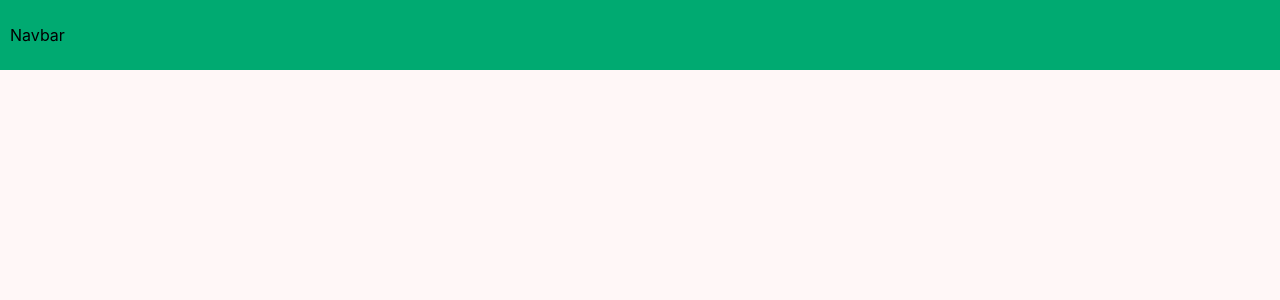
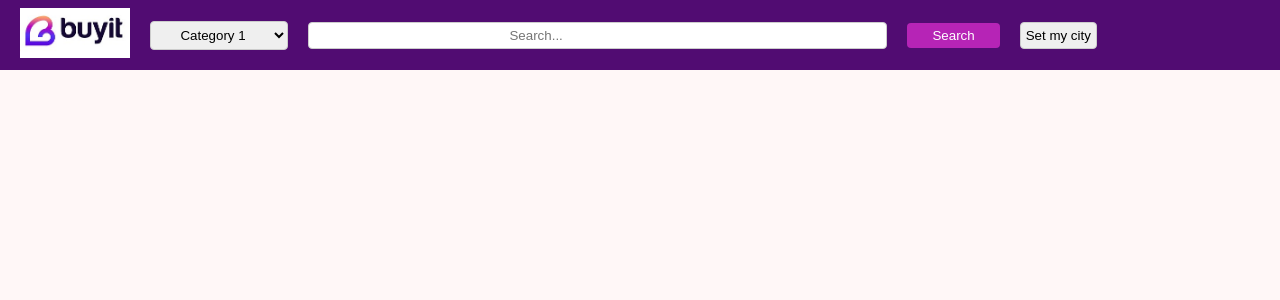
Before and after one commit to BuyIt-App/front-end, a React (Create React App) app: page / in a window 1280 px wide. Shown: the top 300 px of the page. Built offline with nearby package versions, Linux system fonts and the light colour scheme.

Commit message:
first commit

```diff
--- a/src/Components/Home/Products.jsx
+++ b/src/Components/Home/Products.jsx
@@ -1,9 +1,24 @@
 import React from 'react'
 
 const Products = () => {
+  const products = [
+    { name: 'Product 1', price: '$10', imageSrc: '/path/to/product1.jpg' },
+    { name: 'Product 2', price: '$15', imageSrc: '/path/to/product2.jpg' },
+    // Add more products as needed
+  ];
+
   return (
     <div className='product-container'>
-        Products
+        <div className="product-list">
+      {products.map((product, index) => (
+        <div className="product" key={index}>
+          <img src={product.imageSrc} alt={product.name} />
+          <p>{product.name}</p>
+          <p>{product.price}</p>
+          <button>Add to Cart</button>
+        </div>
+      ))}
+    </div>
     </div>
   )
 }
--- a/src/Components/Home/Topbar.jsx
+++ b/src/Components/Home/Topbar.jsx
@@ -5,7 +5,15 @@ const Topbar = () => {
 
   return (
     <div className='topbar-container'>
-     Top bar
+     <div className="top-bar">
+      <div className="top-right">
+        <a href="#">My Orders</a>
+        <a href="#">Track Orders</a>
+        <a href="#">Cart <i className="fa fa-shopping-cart"></i></a>
+        <a href="#">Login</a>
+        <a href="#">Signup</a>
+      </div>
+    </div>
     </div>
   )
 }
--- a/src/Components/MainLayout/Navbar.jsx
+++ b/src/Components/MainLayout/Navbar.jsx
@@ -1,9 +1,28 @@
 import React from 'react'
 import '../../Styles/MainLayout.css'
+import BuyIt from '../Assets/BuyIt.jpg'
 
 const Navbar = () => {
   return (
-    <div className='navbar-container'>Navbar</div>
+    <div className='navbar-container'>
+      <div className="nav-bar">
+      <div className="nav-left">
+        <img src={BuyIt} alt='BuyIt' className='BuyIt'/>
+      </div>
+      <div className="nav-middle">
+        <select>
+          <option value="category1">Category 1</option>
+          <option value="category2">Category 2</option>
+          {/* Add more categories as needed */}
+        </select>
+        <input type="text" placeholder="Search..." />
+        <button>Search</button>
+      </div>
+      <div className="nav-right">
+        <button>Set my city</button>
+      </div>
+    </div>
+    </div>
   )
 }
 
--- a/src/Styles/Home.css
+++ b/src/Styles/Home.css
@@ -21,3 +21,16 @@
     padding: 10px;
     align-items: center;
 }
+.top-bar {
+    background-color: #4CAF50;
+    color: white;
+    padding: 10px;
+    display: flex;
+    justify-content: flex-end;
+  }
+
+  .top-right a {
+    margin-left: 10px;
+    color: white;
+    text-decoration: none;
+  }
--- a/src/Styles/MainLayout.css
+++ b/src/Styles/MainLayout.css
@@ -4,10 +4,52 @@
     left: 0;
     right: 0;
     display: flex;
-    background-color: rgb(0, 170, 113);
+    background-color:#510C72;
     z-index: 999;
     height: 50px;
     justify-content: space-between;
     padding: 10px;
     align-items: center;
   }
+  .nav-bar {
+    display: flex;
+    align-items: center;
+    padding: 10px;
+  }
+
+  .nav-left img {
+    height: 50px; /* Adjust height as needed */
+  }
+
+  .nav-middle select {
+    margin: 20px;
+    padding: 5px 25px;
+    border: 1px solid #ccc;
+    border-radius: 4px;
+
+  }
+
+  .nav-middle input {
+    padding: 5px 200px;
+    margin: 0;
+    border: 1px solid #cccccc;
+    border-radius: 4px;
+    text-emphasis: white;
+  }
+
+  .nav-middle button {
+    background-color: #b624b6;
+    margin: 0 20px;
+    color: white;
+    border: none;
+    padding: 5px 25px;
+    border-radius: 4px;
+    cursor: pointer;
+  }
+
+  .nav-right button {
+    padding: 5px;
+    border: 1px solid #ccc;
+    border-radius: 4px;
+    margin-left: auto;
+  }
```
Also changed, not shown: src/Components/Assets/BuyIt.jpg (added).
